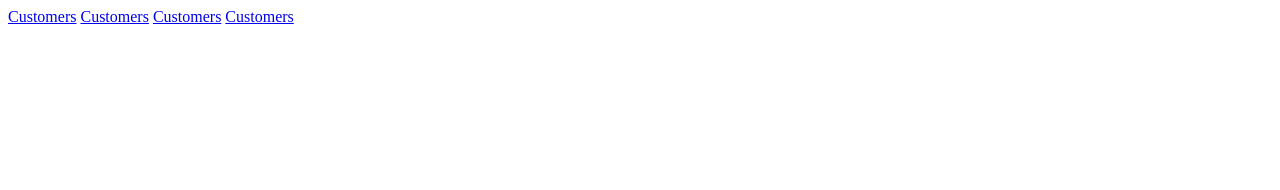
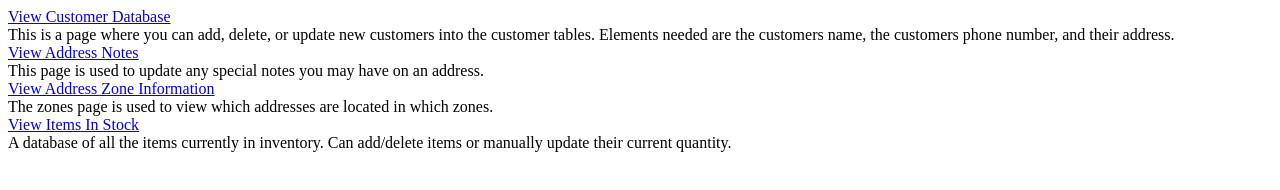
Before and after one commit to towles-osu/DatabaseProjectHobbyShop, a plain HTML site: page index.html in a window 1280 px wide. Drawn offline with Linux system fonts and the light colour scheme.

Commit message:
links in index
added some links and brief descriptions

```diff
--- a/index.html
+++ b/index.html
@@ -8,10 +8,23 @@
         <span id="output"></span>
         <script src="index.js"></script>
         <l>
-            <a href="customers.html">Customers</a>
-            <a href="addressnotes.html">Customers</a>
-            <a href="zones.html">Customers</a>
-            <a href="items.html">Customers</a>
+            <a href="customers.html">View Customer Database</a>
+            <div>
+                This is a page where you can add, delete, or update new customers into the customer tables. Elements needed are the customers
+                name, the customers phone number, and their address.
+            </div>
+            <a href="addressnotes.html">View Address Notes</a>
+            <div>
+                This page is used to update any special notes you may have on an address.
+            </div>
+            <a href="zones.html">View Address Zone Information</a>
+            <div>
+                The zones page is used to view which addresses are located in which zones.
+            </div>
+            <a href="items.html">View Items In Stock</a>
+            <div>
+                A database of all the items currently in inventory. Can add/delete items or manually update their current quantity.
+            </div>
         </l>
     </body>
 </html>
```
